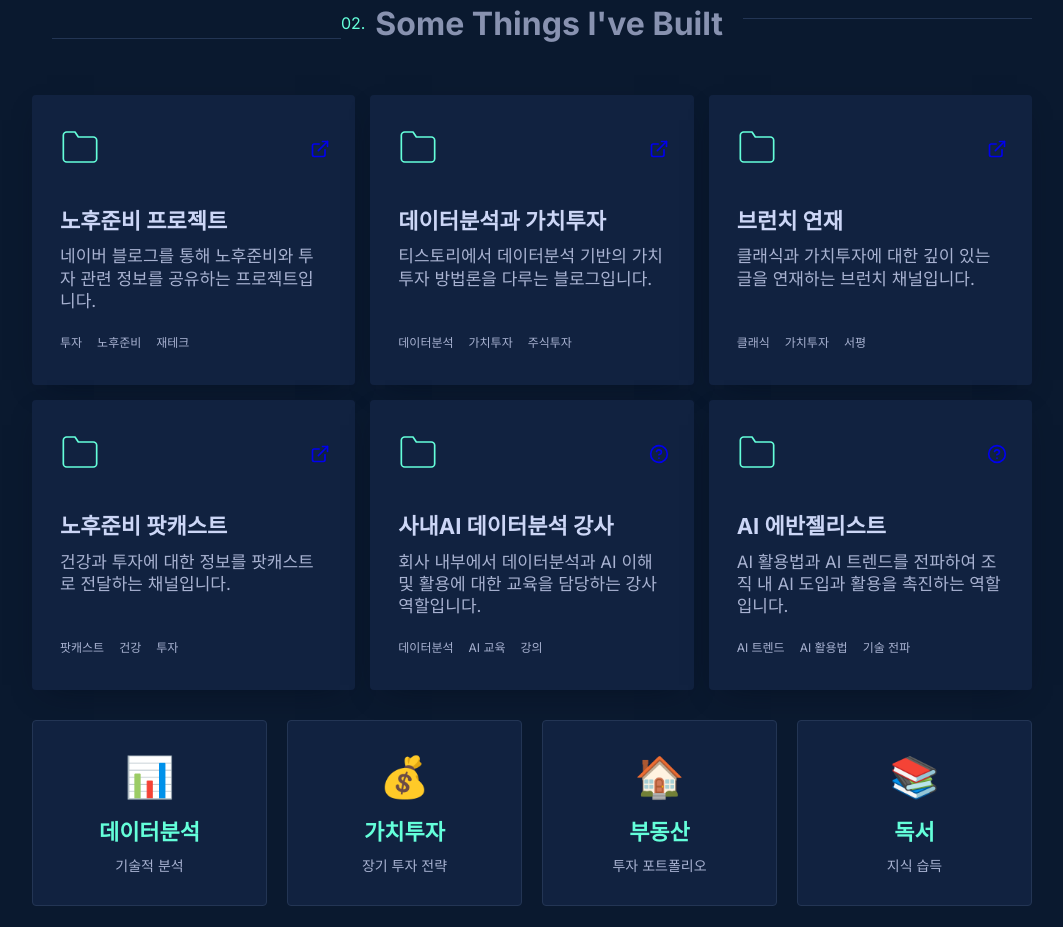
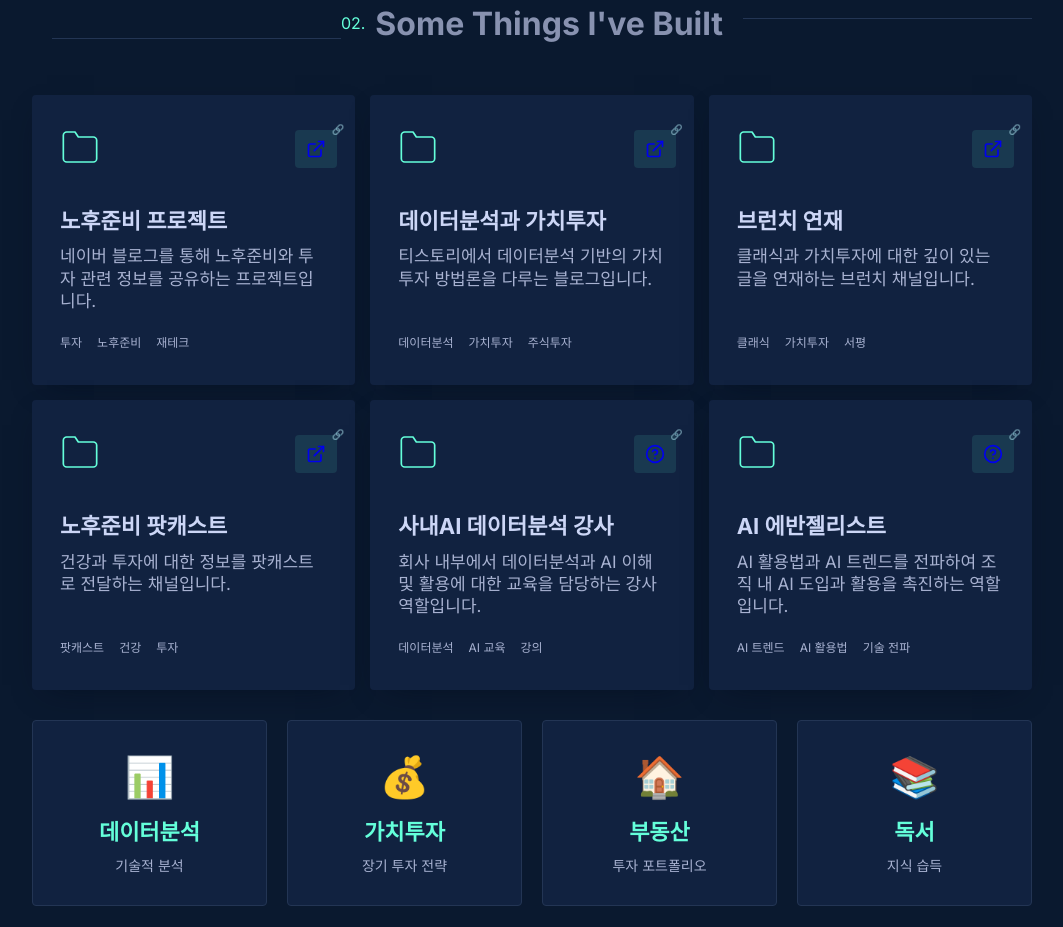
Before and after one commit to uincity/uincity.github.io, a plain HTML site: page index.html in a window 1280 px wide. Shown: the part 1515-2442 px from the top of the page, without its empty margins (108-1171 px from the left). Drawn offline with Linux system fonts and the light colour scheme.

Commit message:
link update index.html

```diff
--- a/index.html
+++ b/index.html
@@ -403,14 +403,34 @@
             justify-content: center;
             -webkit-box-align: center;
             align-items: center;
-            padding: 5px 7px;
+            padding: 8px 10px;
             transition: var(--transition);
+            border-radius: 4px;
+            background: rgba(100, 255, 218, 0.1);
+            border: 1px solid transparent;
+            position: relative;
+        }
+
+        .project-top .project-links a::before {
+            content: "🔗";
+            position: absolute;
+            top: -8px;
+            right: -8px;
+            font-size: 10px;
+            opacity: 0.7;
         }
 
         .project-top .project-links a:hover,
         .project-top .project-links a:focus {
             transform: translateY(-3px);
             color: var(--green);
+            background: rgba(100, 255, 218, 0.2);
+            border-color: var(--green);
+        }
+
+        .project-top .project-links a:hover::before,
+        .project-top .project-links a:focus::before {
+            opacity: 1;
         }
 
         .project-title {
```
